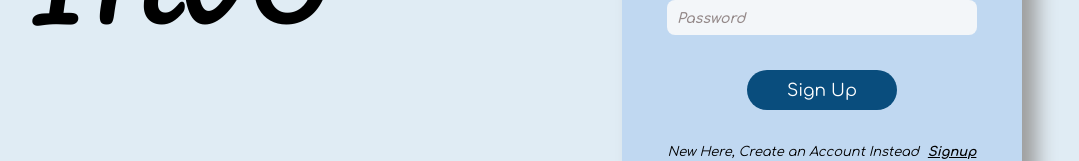
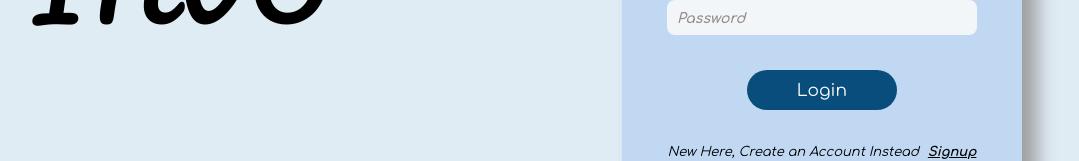
Before and after one commit to nikhitkumar00/Inventify, a React (Vite) app: page /login in a window 1280 px wide. Shown: the part 419-580 px from the top of the page, without its empty margins (112-1191 px from the left). Built offline with nearby package versions, Linux system fonts and the light colour scheme.

Commit message:
login button name change

```diff
--- a/src/Components/Login/Login.jsx
+++ b/src/Components/Login/Login.jsx
@@ -24,7 +24,7 @@ const Login = () => {
 
         </input>
 
-        <Link to={"/"} className="button_login">Sign Up</Link>
+        <Link to={"/"} className="button_login">Login</Link>
 
 
           <p className="signup_login">
```
